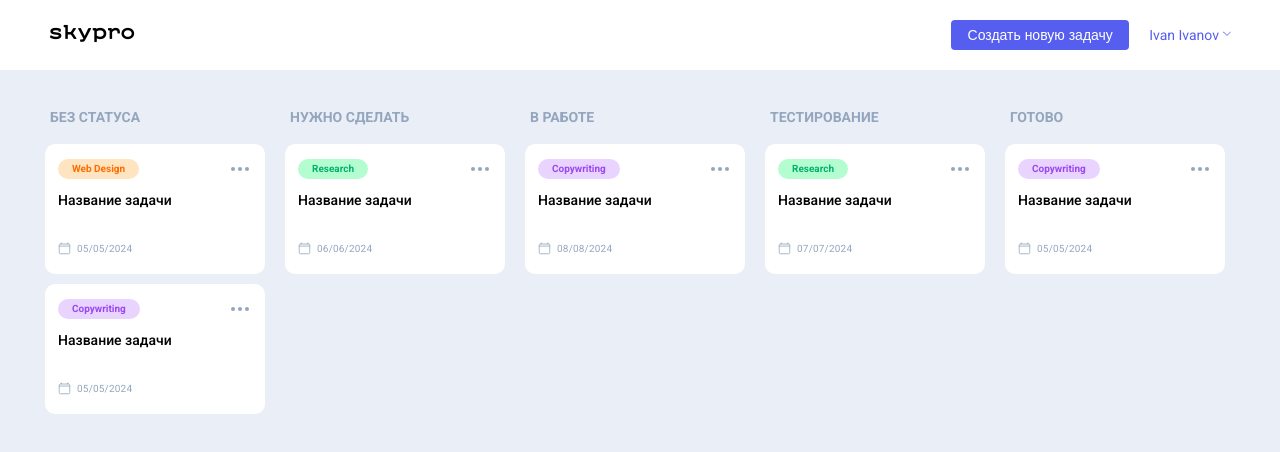
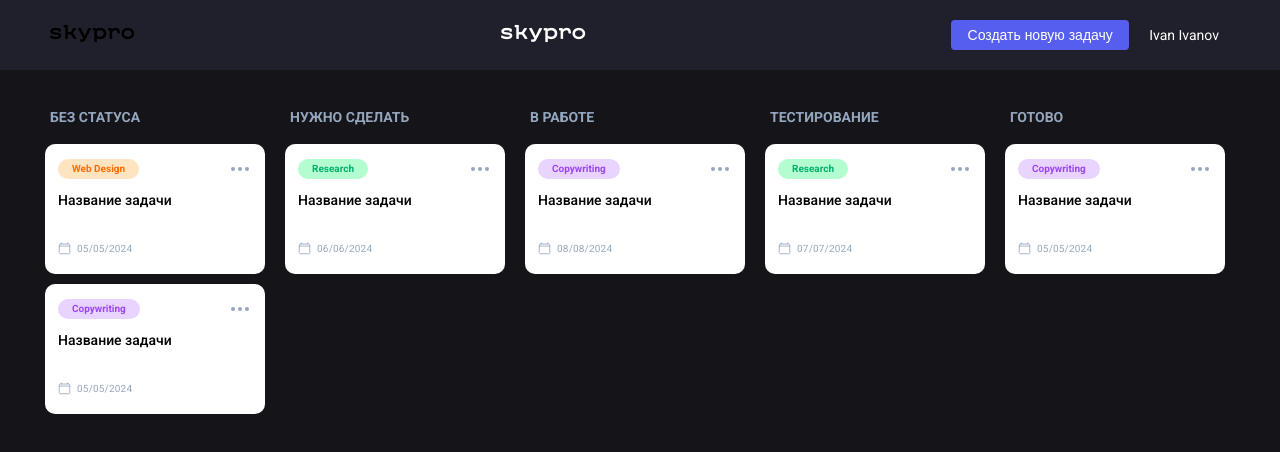
Before and after one commit to Schneegestober1/skypro-kanban, a React (Vite) app: page / in a window 1280 px wide. Shown: the top 452 px of the page. Built offline with nearby package versions, Linux system fonts and the light colour scheme.

Commit message:
${({theme}) => theme.body}

```diff
--- a/src/App.jsx
+++ b/src/App.jsx
@@ -6,7 +6,9 @@
 import { PopNewCard } from './componets/Popups/PopNewCard/PopNewCard.jsx'
 import { PopUser } from './componets/Popups/Popuser/PopUser.jsx'
 import { tasks } from './data.js'
-import { Wrapper } from './global.styled.js'
+import { GlobalStyle, Wrapper } from './global.styled.js'
+import { ThemeProvider } from 'styled-components'
+import { darkTheme, lightTheme } from './themeStyle.styled.js'
 
 
 function App() {
@@ -27,7 +29,6 @@
 		)
 	}
 
-
 	useEffect(() => {
 		setIsLoading(true)
 		setTimeout(() => {
@@ -35,8 +36,9 @@
 		}, 500)
 	}, [cards])
 
-
   return (
+	<ThemeProvider theme={darkTheme}>
+		<GlobalStyle/>
 		<Wrapper>
 			{/* pop-up start */}
 			<PopUser/>
@@ -46,6 +48,7 @@
 			<Header addCard={addCard}/>
 			<Main isLoading={isLoading} cards={cards}/>
 		</Wrapper>
+	</ThemeProvider>
   )
 }
 export default App
--- a/src/componets/Header/header.styled.js
+++ b/src/componets/Header/header.styled.js
@@ -4,7 +4,7 @@
 export const Header = styled.header`
   width: 100%;
   margin: 0 auto;
-  background-color: #FFFFFF;
+  background-color: ${({theme}) => theme.primary};
 `
 
 export const HeaderBlock = styled.div`
@@ -64,7 +64,7 @@
   justify-content: center;
   font-size: 14px;
   line-height: 20px;
-  color: #565EEF;
+  color: ${({theme}) => theme.text2};
 
   &::after {
   content: "";
@@ -72,8 +72,8 @@
   width: 6px;
   height: 6px;
   border-radius: 1px;
-  border-left: 1.9px solid #565EEF;
-  border-bottom: 1.9px solid #565EEF;
+  border-left: 1.9px solid ${({theme}) => theme.primary};
+  border-bottom: 1.9px solid ${({theme}) => theme.primary};
   transform: rotate(-45deg);
   margin: -6px 0 0 5px;
   padding: 0;
--- a/src/componets/Main/main.styled.js
+++ b/src/componets/Main/main.styled.js
@@ -2,7 +2,7 @@
 
 export const Main = styled.main`
   width: 100%;
-  background-color: #EAEEF6;
+  background-color: ${({theme}) => theme.body};
 `
 
 export const MainBlock = styled.div`
--- a/src/global.styled.js
+++ b/src/global.styled.js
@@ -60,7 +60,7 @@
   width: 100vw;
   min-height: 100vh;
   overflow: hidden;
-  background-color: #F1F1F1;
+  background-color: ${({theme}) => theme.body};
 `
 
 export const Container = styled.div`
--- a/src/main.jsx
+++ b/src/main.jsx
@@ -3,13 +3,9 @@
 import App from './App.jsx'
 import '/img/logo.png'
 import '/img/logo_dark.png'
-import { GlobalStyle } from './global.styled.js'
-
-
 
 ReactDOM.createRoot(document.getElementById('root')).render(
   <React.StrictMode>
-    <GlobalStyle/>
     <App />
   </React.StrictMode>,
 )
--- /dev/null
+++ b/src/themeStyle.styled.js
@@ -0,0 +1,14 @@
+export const darkTheme = {
+    body: '#151419',
+    primary: '#20202C',
+    text: '#fff',
+    text2: '#fff'
+}
+
+export const lightTheme = {
+    body: '#EAEEF6',
+    primary: '#FFF',
+    text: '#fff',
+    text2: '#565EEF'
+
+}
```
Lines whose indentation alone changed are shown as unchanged.
